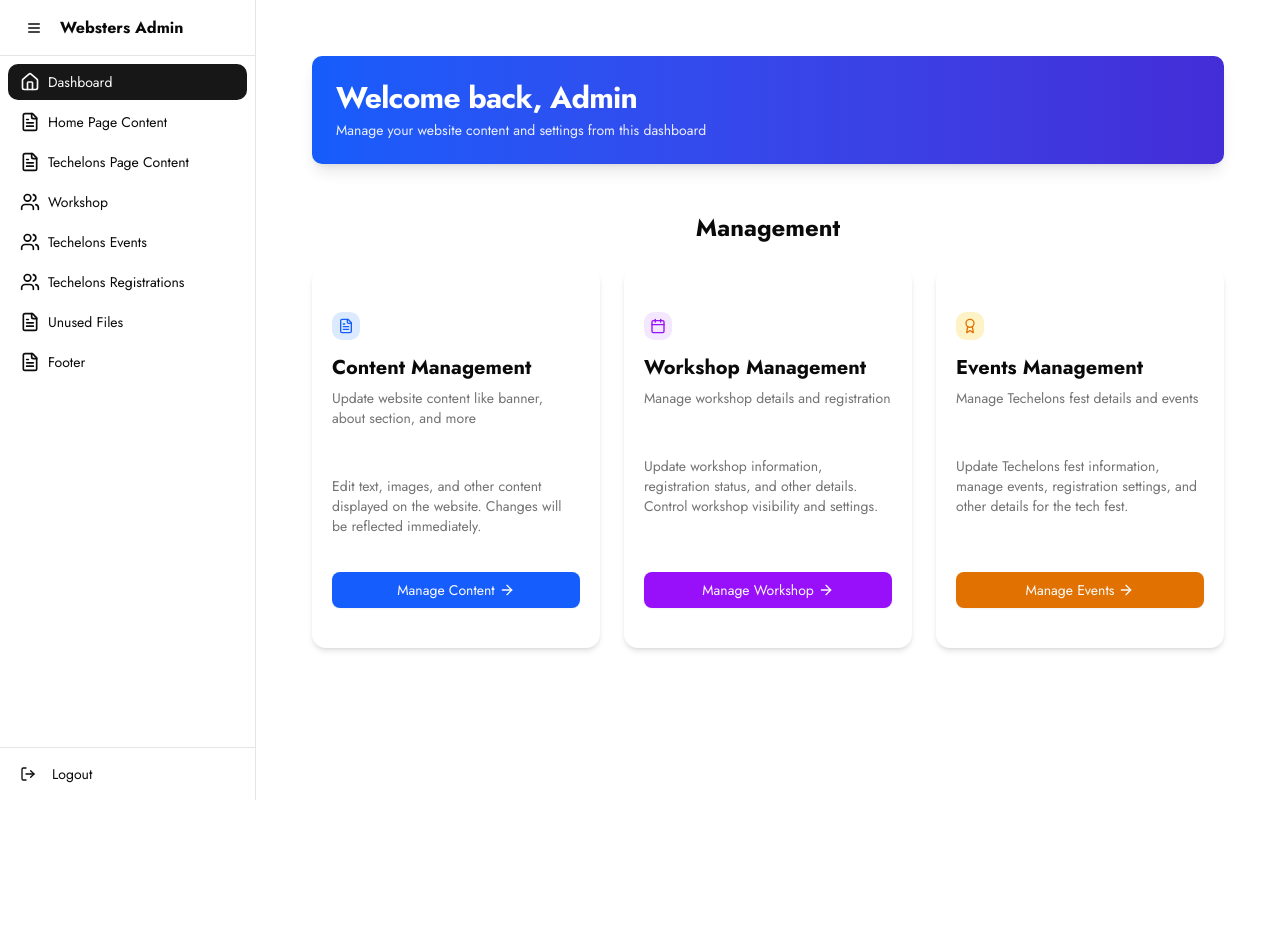
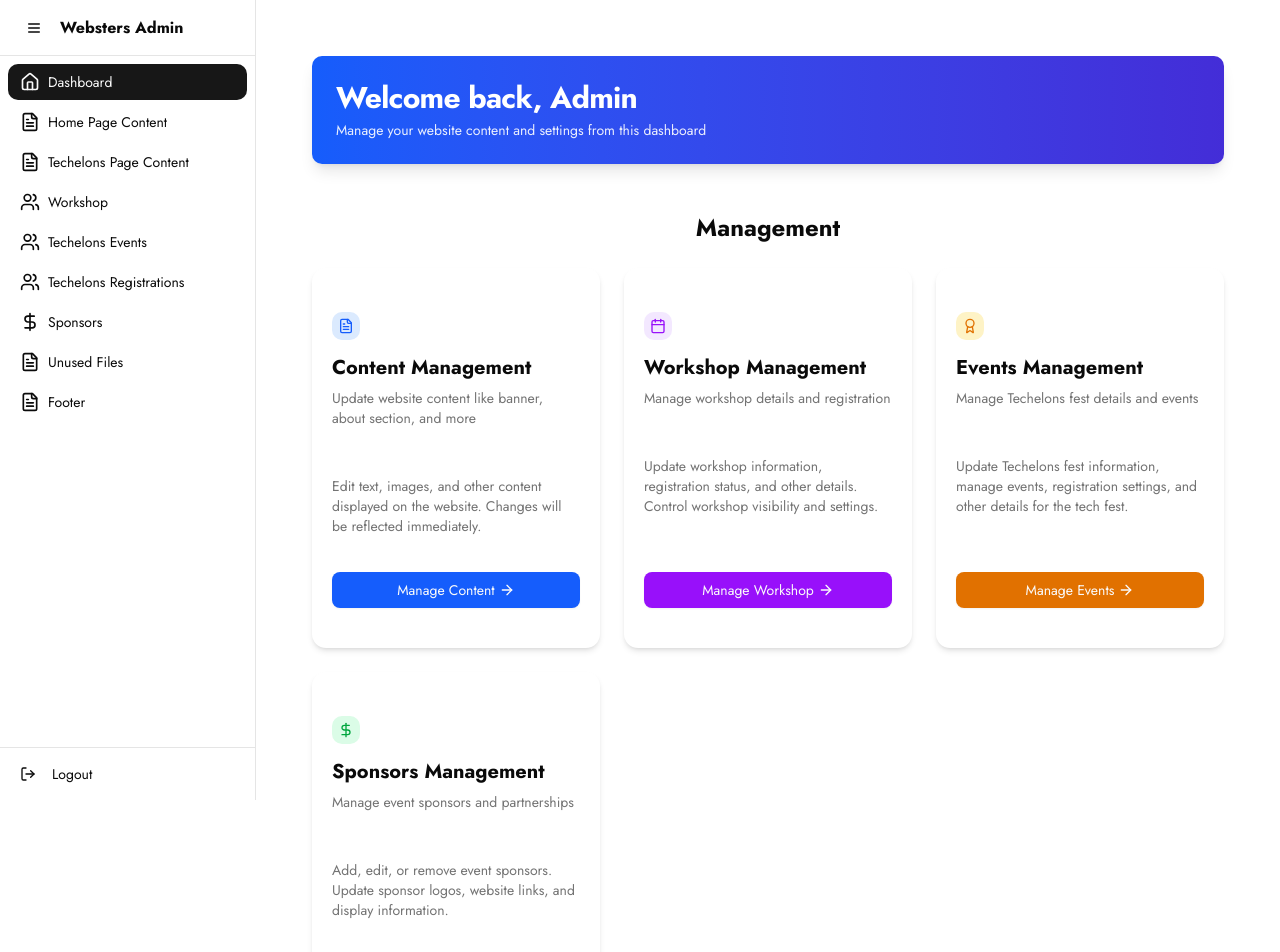
Before and after one commit to shivamGupta-25/websters.shivaji, a Next.js app: page /admin in a window 1280 px wide. Shown: the top 952 px of the page. Before the commit the page ends 848 px from the top, so only its background shows below. Built offline with nearby package versions, Linux system fonts and the light colour scheme.

Commit message:
Backend implementation of Sponser Section

```diff
--- a/src/app/admin/layout.js
+++ b/src/app/admin/layout.js
@@ -5,7 +5,7 @@ import { usePathname, useRouter } from "next/navigation";
 import { Button } from "@/components/ui/button";
 import { ScrollArea } from "@/components/ui/scroll-area";
 import { cn } from "@/lib/utils";
-import { Menu, X, Home, FileText, Users, LogOut } from "lucide-react";
+import { Menu, X, Home, FileText, Users, LogOut, DollarSign } from "lucide-react";
 import { useState, useEffect } from "react";
 import toast from "react-hot-toast";
 
@@ -58,6 +58,7 @@ export default function AdminLayout({ children }) {
         { name: "Workshop", href: "/admin/workshop", icon: Users },
         { name: "Techelons Events", href: "/admin/techelons-events", icon: Users },
         { name: "Techelons Registrations", href: "/admin/techelons-registrations", icon: Users },
+        { name: "Sponsors", href: "/admin/sponsors", icon: DollarSign },
         { name: "Unused Files", href: "/admin/unused-files", icon: FileText },
         { name: "Footer", href: "/admin/footer", icon: FileText },
     ];
--- a/src/app/admin/page.js
+++ b/src/app/admin/page.js
@@ -4,7 +4,7 @@ import React from "react";
 import { Card, CardContent, CardDescription, CardFooter, CardHeader, CardTitle } from "@/components/ui/card";
 import { Button } from "@/components/ui/button";
 import Link from "next/link";
-import { ArrowRight, FileText, Calendar, Award } from "lucide-react";
+import { ArrowRight, FileText, Calendar, Award, DollarSign } from "lucide-react";
 
 export default function AdminDashboard() {
     // Management cards configuration
@@ -35,6 +35,15 @@ export default function AdminDashboard() {
             buttonColor: "bg-amber-600 hover:bg-amber-700",
             details: "Update Techelons fest information, manage events, registration settings, and other details for the tech fest.",
             link: "/admin/techelons-events",
+        },
+        {
+            title: "Sponsors Management",
+            description: "Manage event sponsors and partnerships",
+            icon: <DollarSign className="h-3 w-3 sm:h-4 sm:w-4 text-green-600" />,
+            iconBg: "bg-green-100",
+            buttonColor: "bg-green-600 hover:bg-green-700",
+            details: "Add, edit, or remove event sponsors. Update sponsor logos, website links, and display information.",
+            link: "/admin/sponsors",
         }
     ];
 
```
